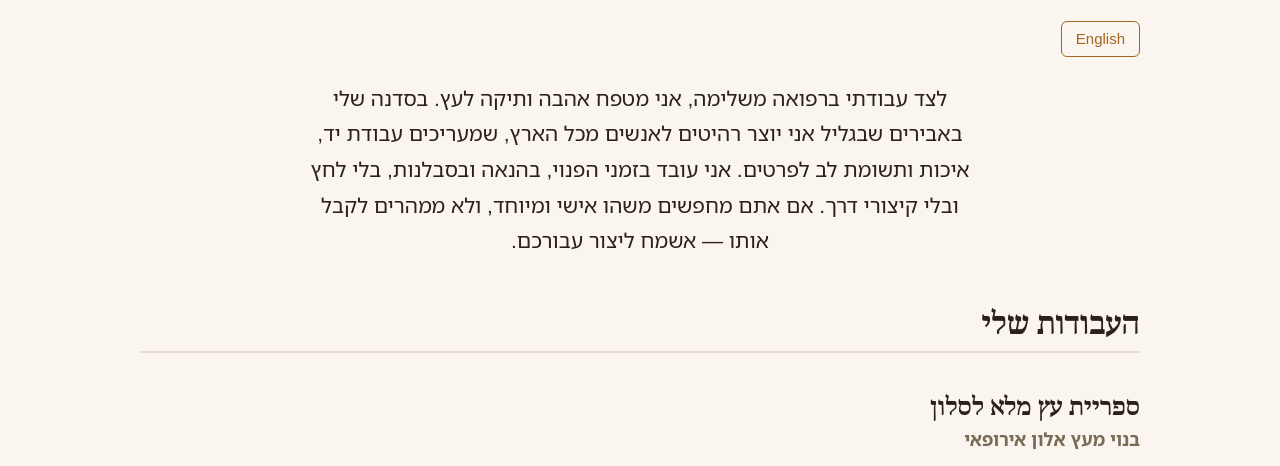
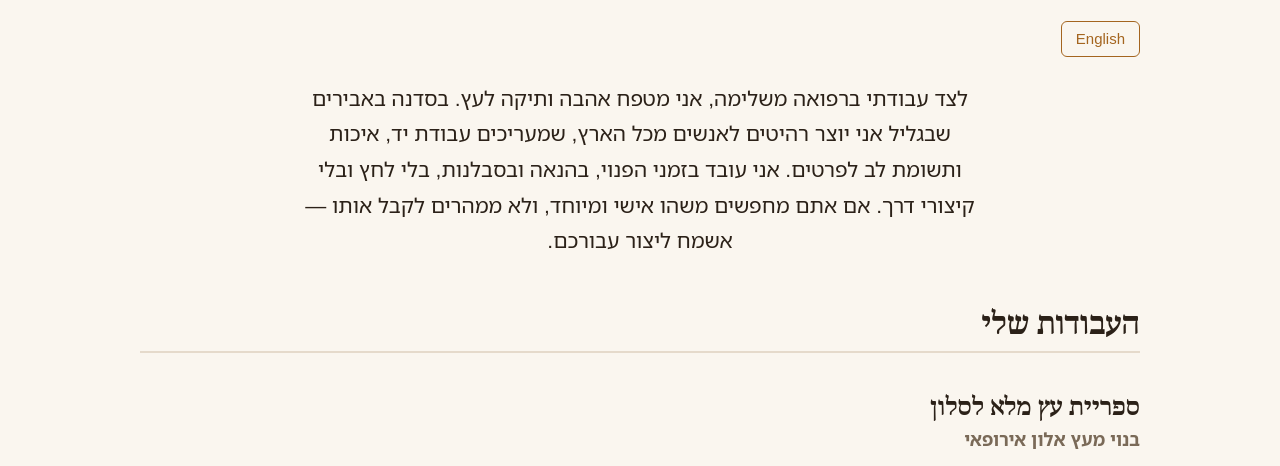
Before and after one commit to ehudettun/yaakov-nagarut, a plain HTML site: page index.html in a window 1280 px wide. Shown: the part 603-1069 px from the top of the page. Drawn offline with Linux system fonts and the light colour scheme.

Commit message:
Intro tweak

```diff
--- a/index.html
+++ b/index.html
@@ -20,7 +20,7 @@ h2{font:700 30px "Noto Serif Hebrew",Georgia,serif;border-bottom:2px solid var(-
 .lang{display:block;width:max-content;margin:24px 0 -24px auto;border:1px solid var(--wood);color:var(--wood);text-decoration:none;padding:4px 14px;border-radius:6px;font-size:15px}
 </style></head><body>
 <header class="hero"><div><h1>יעקב נגרות</h1><p>עבודות נגרות עם נשמה</p></div></header>
-<main><a class="lang" href="en.html">English</a><p class="intro">לצד עבודתי ברפואה משלימה, אני מטפח אהבה ותיקה לעץ. בסדנה שלי באבירים שבגליל אני יוצר רהיטים לאנשים מכל הארץ, שמעריכים עבודת יד, איכות ותשומת לב לפרטים. אני עובד בזמני הפנוי, בהנאה ובסבלנות, בלי לחץ ובלי קיצורי דרך. אם אתם מחפשים משהו אישי ומיוחד, ולא ממהרים לקבל אותו — אשמח ליצור עבורכם.</p>
+<main><a class="lang" href="en.html">English</a><p class="intro">לצד עבודתי ברפואה משלימה, אני מטפח אהבה ותיקה לעץ. בסדנה באבירים שבגליל אני יוצר רהיטים לאנשים מכל הארץ, שמעריכים עבודת יד, איכות ותשומת לב לפרטים. אני עובד בזמני הפנוי, בהנאה ובסבלנות, בלי לחץ ובלי קיצורי דרך. אם אתם מחפשים משהו אישי ומיוחד, ולא ממהרים לקבל אותו — אשמח ליצור עבורכם.</p>
 <h2>העבודות שלי</h2>
 <section class="work"><h3>ספריית עץ מלא לסלון</h3><p class="wood" style="color:#7a6a58;font-weight:600">בנוי מעץ אלון אירופאי</p><div class="imgs"><img src="img/library.jpg" alt="ארון ספרייה מעץ"></div></section>
 <section class="work"><h3>ויטרינת עץ וזכוכית</h3><p class="wood" style="color:#7a6a58;font-weight:600">בנוי מעץ אגוז אפריקאי</p><div class="imgs one"><img src="img/vitrine.jpg" alt="ויטרינת עץ וזכוכית"></div></section>
```
